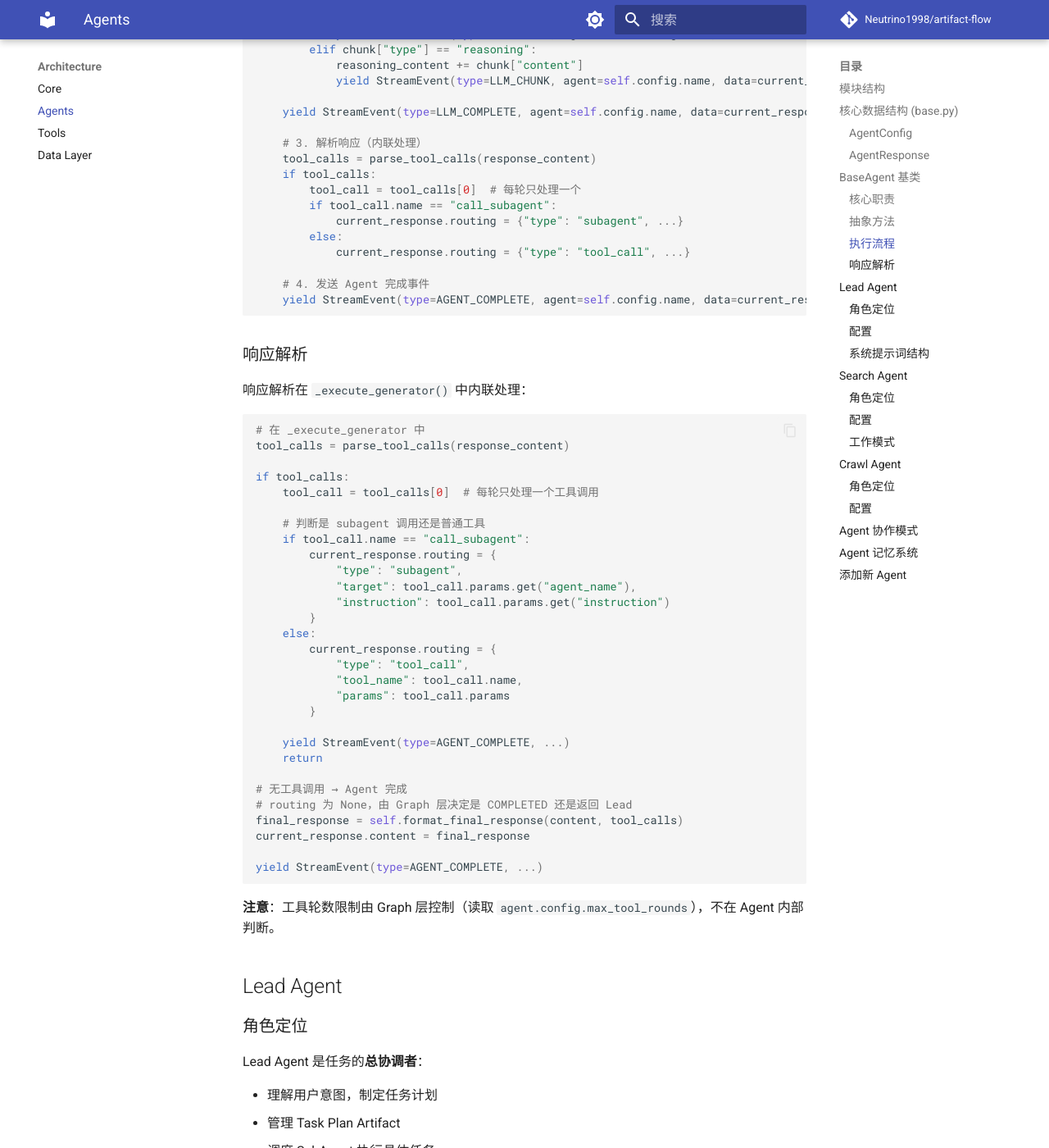
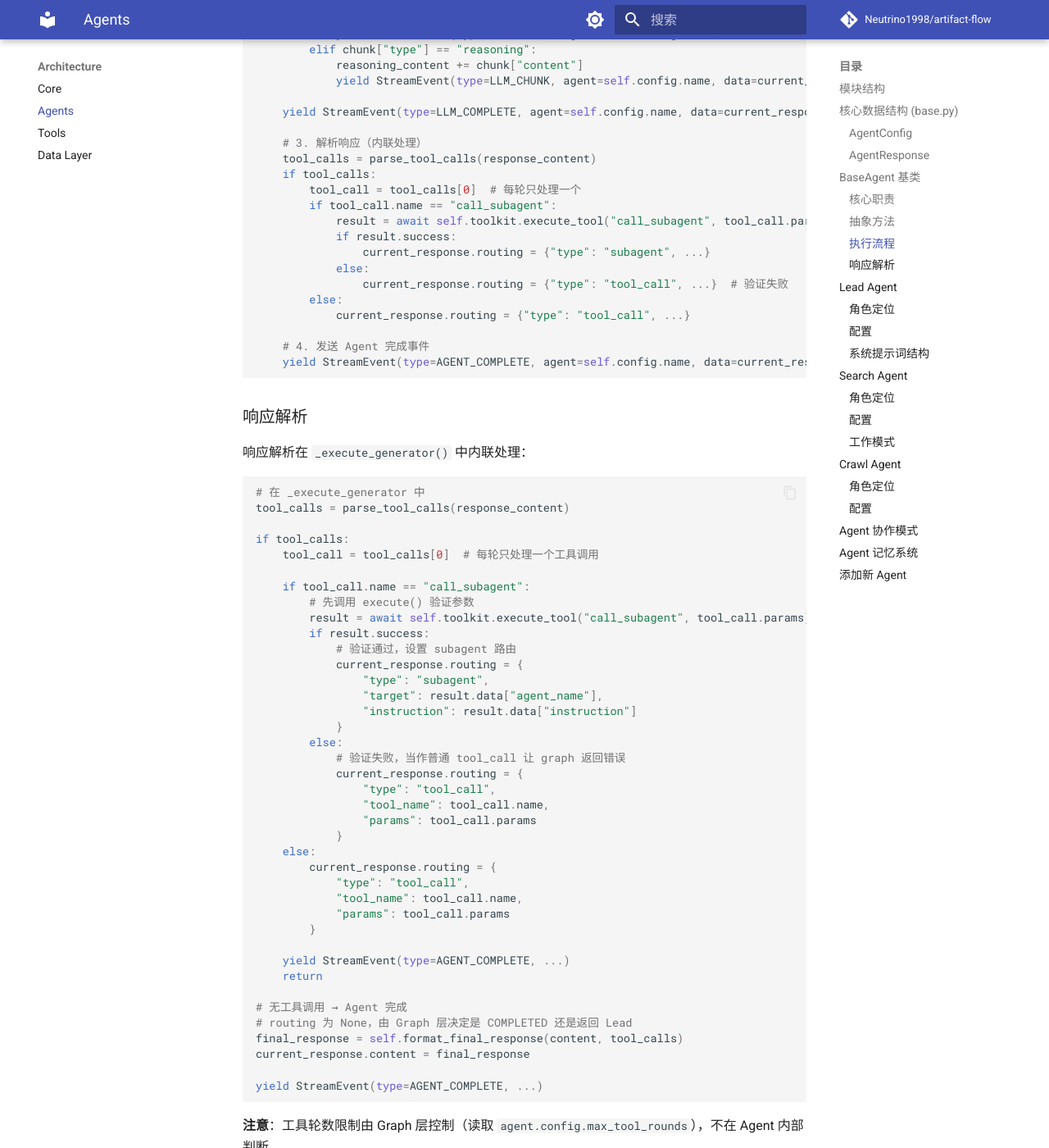
Before and after one commit to Neutrino1998/artifact-flow, an MkDocs documentation site: the page built from docs/architecture/agents.md, in a window 1280 px wide and 1400 px high, scrolled down 3113 px. Shown: the whole window at 82% size. Built offline with MkDocs 1.6.1 and Material for MkDocs 9.7.7, drawn with Linux system fonts in a browser that asks for light colours; comment, search, counter and statistics services are not loaded.

Commit message:
refactor: call_subagent 路由前先验证参数   - base.py 检测到 call_subagent 时先调用 execute() 验证   - 验证成功从 result.data 获取路由信息   - 验证失败当作普通 tool_call，让 graph 层返回错误给 lead 修

```diff
--- a/docs/architecture/agents.md
+++ b/docs/architecture/agents.md
@@ -157,7 +157,11 @@ async def stream(
     if tool_calls:
         tool_call = tool_calls[0]  # 每轮只处理一个
         if tool_call.name == "call_subagent":
-            current_response.routing = {"type": "subagent", ...}
+            result = await self.toolkit.execute_tool("call_subagent", tool_call.params)
+            if result.success:
+                current_response.routing = {"type": "subagent", ...}
+            else:
+                current_response.routing = {"type": "tool_call", ...}  # 验证失败
         else:
             current_response.routing = {"type": "tool_call", ...}
 
@@ -176,13 +180,23 @@ tool_calls = parse_tool_calls(response_content)
 if tool_calls:
     tool_call = tool_calls[0]  # 每轮只处理一个工具调用
 
-    # 判断是 subagent 调用还是普通工具
     if tool_call.name == "call_subagent":
-        current_response.routing = {
-            "type": "subagent",
-            "target": tool_call.params.get("agent_name"),
-            "instruction": tool_call.params.get("instruction")
-        }
+        # 先调用 execute() 验证参数
+        result = await self.toolkit.execute_tool("call_subagent", tool_call.params)
+        if result.success:
+            # 验证通过，设置 subagent 路由
+            current_response.routing = {
+                "type": "subagent",
+                "target": result.data["agent_name"],
+                "instruction": result.data["instruction"]
+            }
+        else:
+            # 验证失败，当作普通 tool_call 让 graph 返回错误
+            current_response.routing = {
+                "type": "tool_call",
+                "tool_name": tool_call.name,
+                "params": tool_call.params
+            }
     else:
         current_response.routing = {
             "type": "tool_call",
```
Also changed, not shown: docs/architecture/tools.md (+1 -1 lines), 2 other files.
